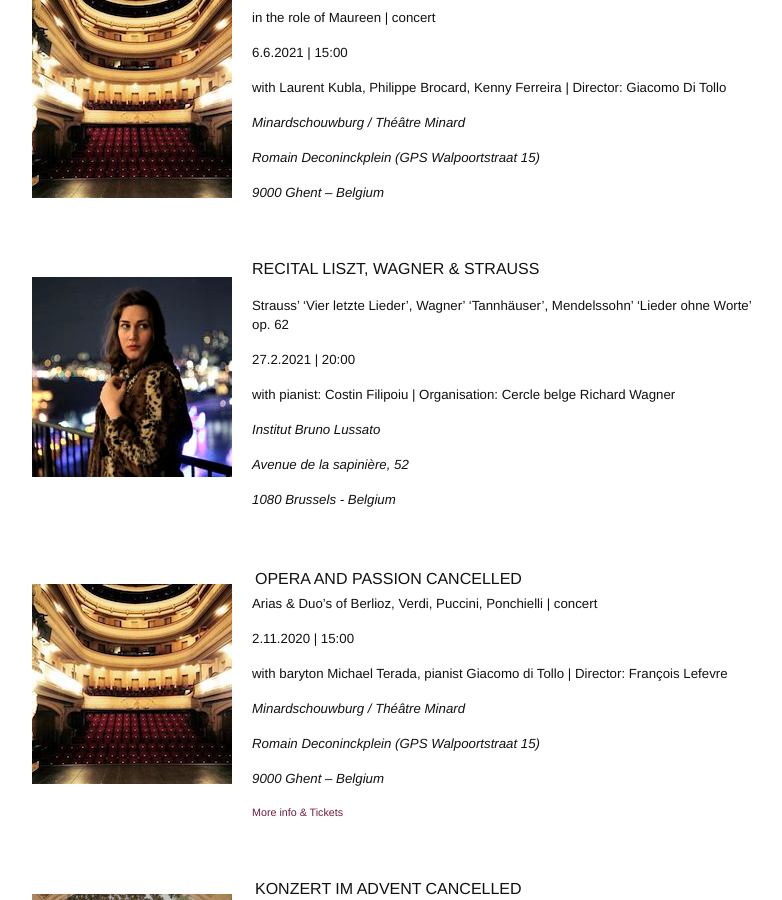
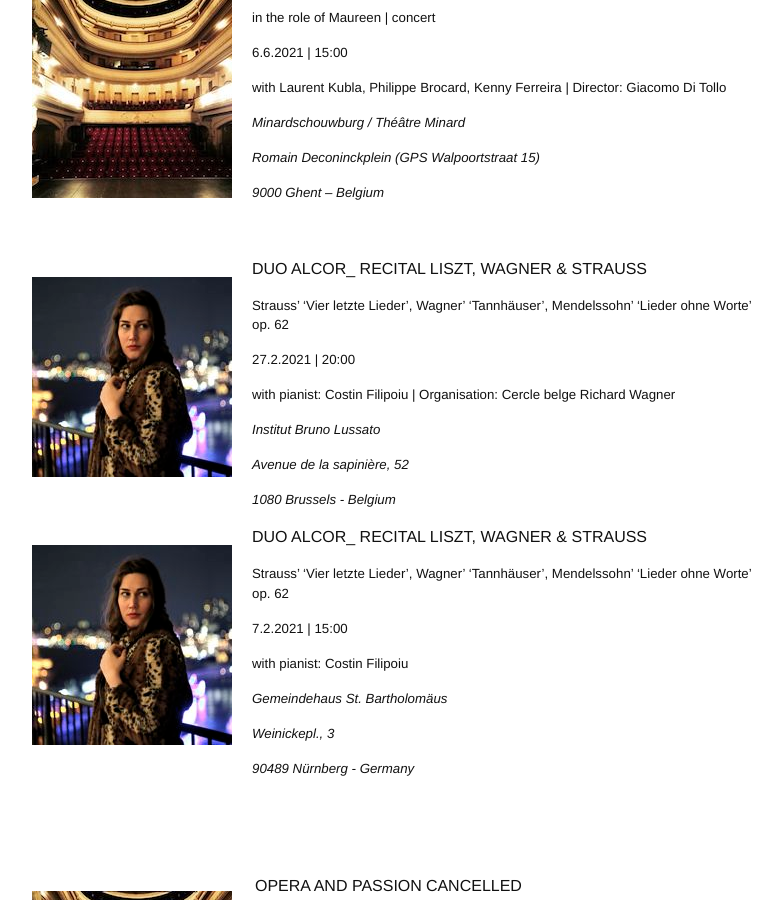
Before and after one commit to annesophie-sevens/annesophie-sevens.github.io, a Jekyll site: the page built from agenda-fr.md, in a window 1280 px wide and 900 px high, scrolled down 313 px. Shown: the whole window, without its empty margins (258-1040 px from the left). Built offline with Jekyll 4.4.1, drawn with Linux system fonts in a browser that asks for light colours; nearby versions of some CDN libraries.

Commit message:
Update agenda-fr.md

```diff
--- a/agenda-fr.md
+++ b/agenda-fr.md
@@ -25,7 +25,7 @@ OPERA D'ARAN | Gilbert Bécaud
 
 <img style="float: left; padding: 20px" src="/assets/b2-thumbnail.jpg">
 
-RECITAL LISZT, WAGNER & STRAUSS
+DUO ALCOR_ RECITAL LISZT, WAGNER & STRAUSS
 
 ##### Strauss’ ‘Vier letzte Lieder’, Wagner’ ‘Tannhäuser’, Mendelssohn’ ‘Lieder ohne Worte’ op. 62
 
@@ -38,6 +38,24 @@ RECITAL LISZT, WAGNER & STRAUSS
 ##### _Avenue de la sapinière, 52_
 
 ##### _1080 Brussels - Belgium_
+
+<img style="float: left; padding: 20px" src="/assets/b2-thumbnail.jpg">
+
+DUO ALCOR_ RECITAL LISZT, WAGNER & STRAUSS
+
+##### Strauss’ ‘Vier letzte Lieder’, Wagner’ ‘Tannhäuser’, Mendelssohn’ ‘Lieder ohne Worte’ op. 62
+
+##### 7.2.2021 | 15:00
+
+##### with pianist: Costin Filipoiu
+
+##### _Gemeindehaus St. Bartholomäus_
+
+##### _Weinickepl., 3_
+
+##### _90489 Nürnberg - Germany_
+
+&nbsp;
 
 &nbsp;
 
```
